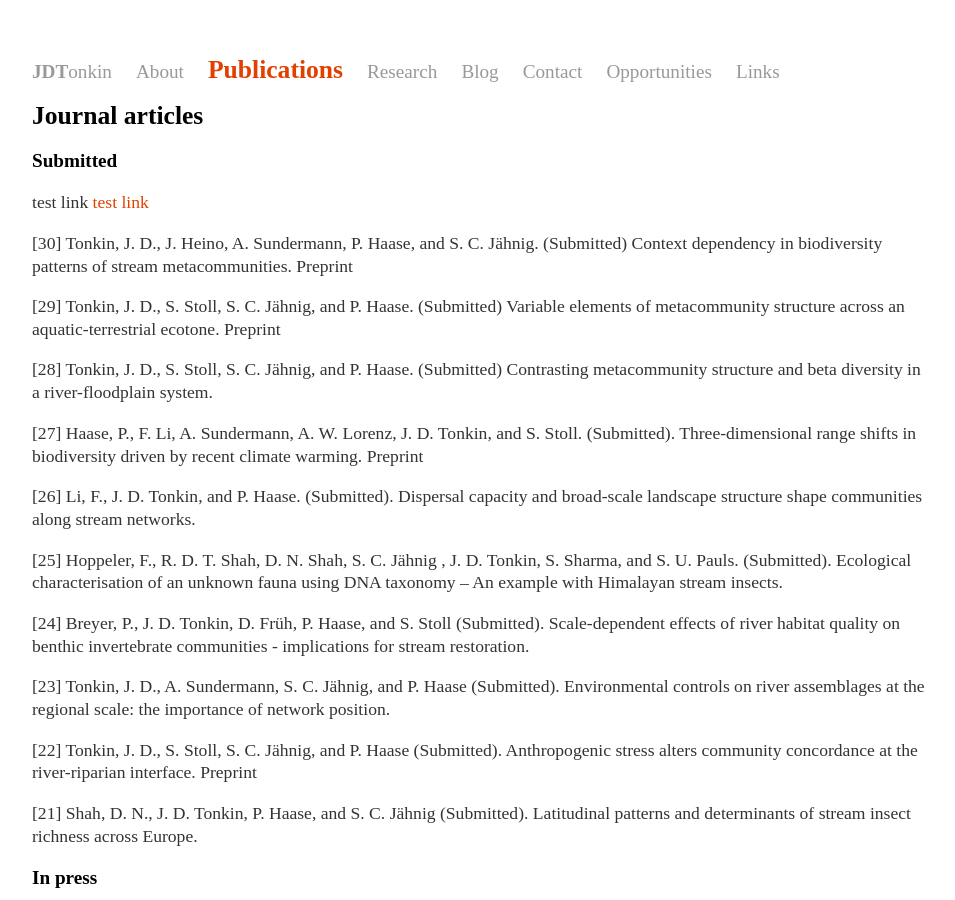
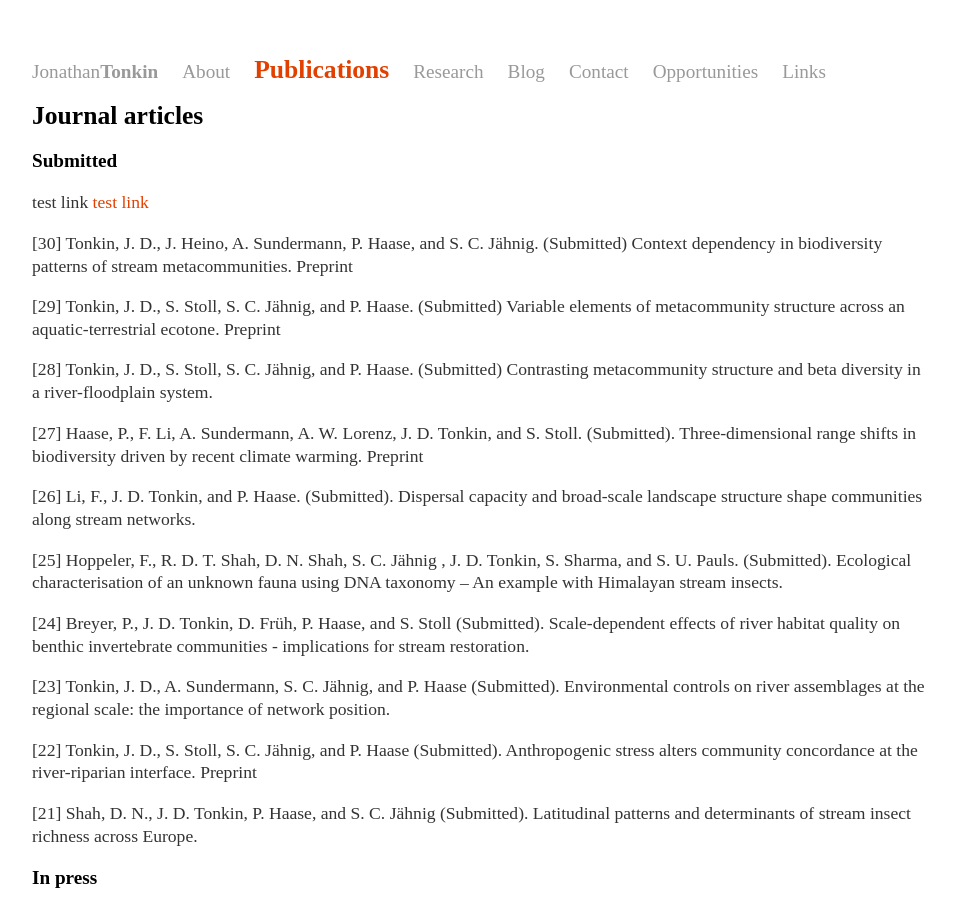
Before and after one commit to jdtonkin/jdtonkin.github.io, a Jekyll site: the page built from Publications/index.html, in a window 1280 px wide and 900 px high. Shown: the whole window, without its empty margins (160-1115 px from the left). Built offline with Jekyll 4.4.1, drawn with Linux system fonts in a browser that asks for light colours.

Commit message:
Update default.html

```diff
--- a/_layouts/default.html
+++ b/_layouts/default.html
@@ -12,7 +12,7 @@
 
     <nav>
 <ul>
-<li {%if page.title == 'JDTonkin' %}class="activepage"{% endif %}><a href="/"><strong>JDT</strong>onkin</a></li>
+<li {%if page.title == 'JonathanTonkin' %}class="activepage"{% endif %}><a href="/">Jonathan<strong>Tonkin</strong></a></li>
    <li {%if page.title == 'About' %}class="activepage"{% endif %}><a href="/About/">About</a></li>
    <li {%if page.title == 'Publications' %}class="activepage"{% endif %}><a href="/Publications/">Publications</a></li>
    <li {%if page.title == 'Research' %}class="activepage"{% endif %}><a href="/Research/">Research</a></li>
```
